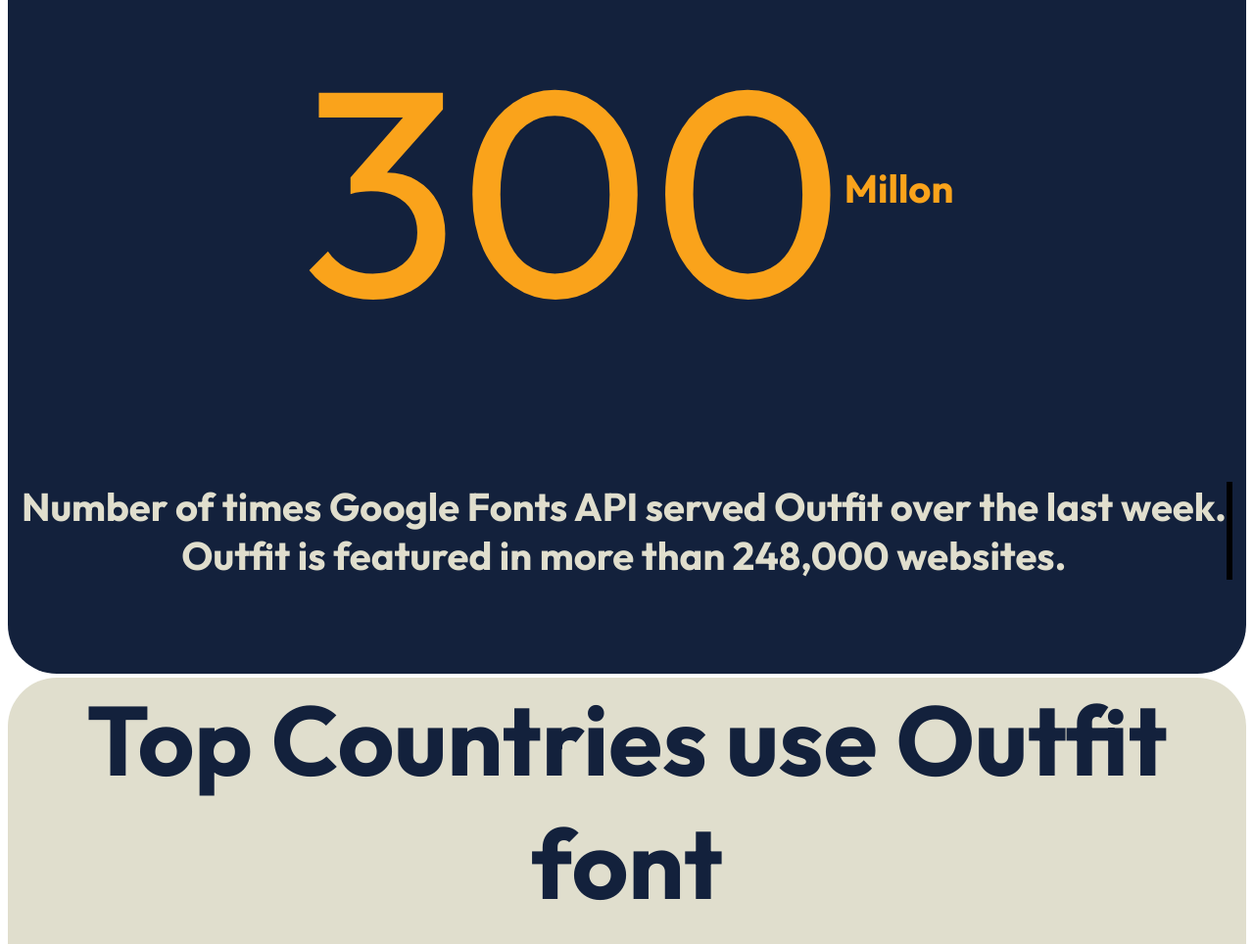
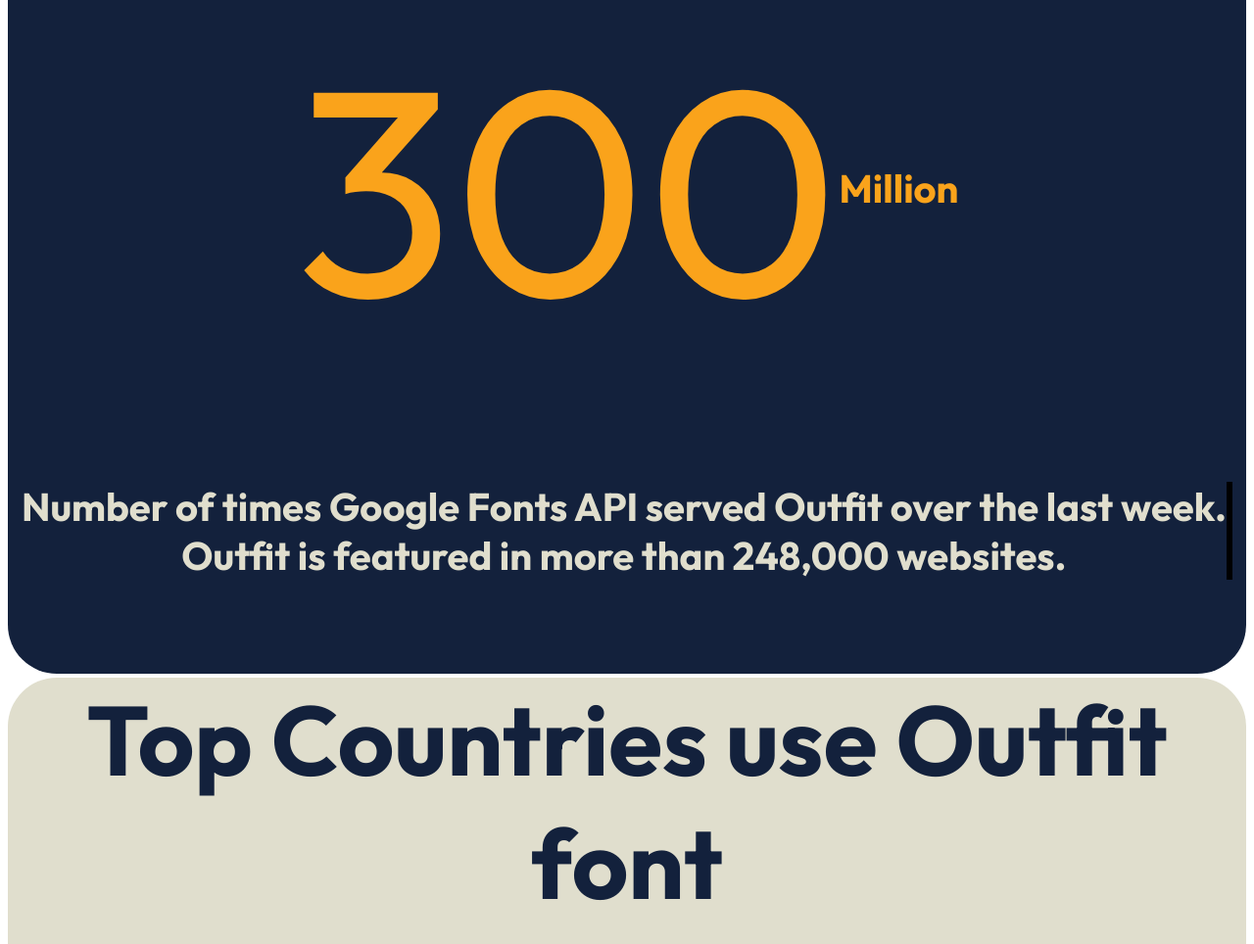
Before and after one commit to Jeffruz/interactivedesigntest, a plain HTML site: page index.html in a window 1280 px wide. Shown: the part 6085-7049 px from the top of the page at 98% size. Drawn offline with Linux system fonts and the light colour scheme.

Commit message:
Update index.html

```diff
--- a/index.html
+++ b/index.html
@@ -243,7 +243,7 @@
 
                         <div class="info2">
 
-                            <h1>Millon</h1>
+                            <h1>Million</h1>
 
                         </div>
                     </div>
```
